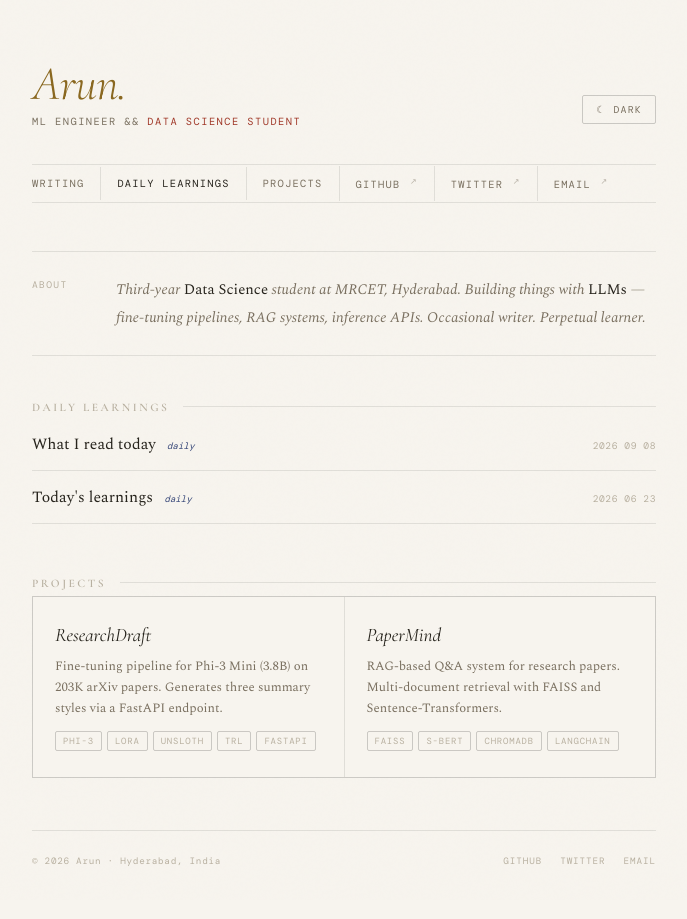
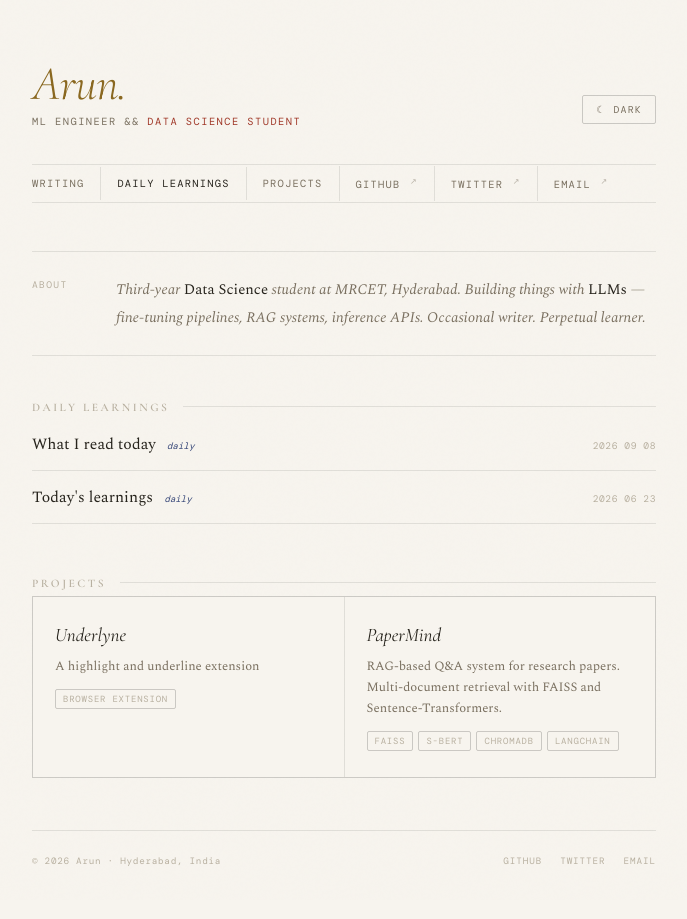
Before and after one commit to Arun2565/Arun2565.github.io, a Jekyll site: the page built from index.html, in a window 1280 px wide. Shown: the whole page, without its empty margins (296-983 px from the left). Built offline with Jekyll 4.4.1, drawn with Linux system fonts in a browser that asks for light colours; some web fonts are replaced.

Commit message:
Replace ResearchDraft with Underlyne in projects

```diff
--- a/index.html
+++ b/index.html
@@ -39,16 +39,12 @@ layout: default
   </div>
 
   <div class="proj-grid">
-<a class="proj-card" href="https://github.com/Arun2565/Research-Draft-" target="_blank">
-        <div class="proj-arrow">↗</div>
-        <div class="proj-name">ResearchDraft</div>
-      <div class="proj-desc">Fine-tuning pipeline for Phi-3 Mini (3.8B) on 203K arXiv papers. Generates three summary styles via a FastAPI endpoint.</div>
+    <a class="proj-card" href="https://github.com/Arun2565/Underlyne" target="_blank">
+      <div class="proj-arrow">↗</div>
+      <div class="proj-name">Underlyne</div>
+      <div class="proj-desc">A highlight and underline extension</div>
       <div class="proj-stack">
-        <span class="stack-pill">Phi-3</span>
-        <span class="stack-pill">LoRA</span>
-        <span class="stack-pill">Unsloth</span>
-        <span class="stack-pill">TRL</span>
-        <span class="stack-pill">FastAPI</span>
+        <span class="stack-pill">Browser Extension</span>
       </div>
     </a>
 
```
